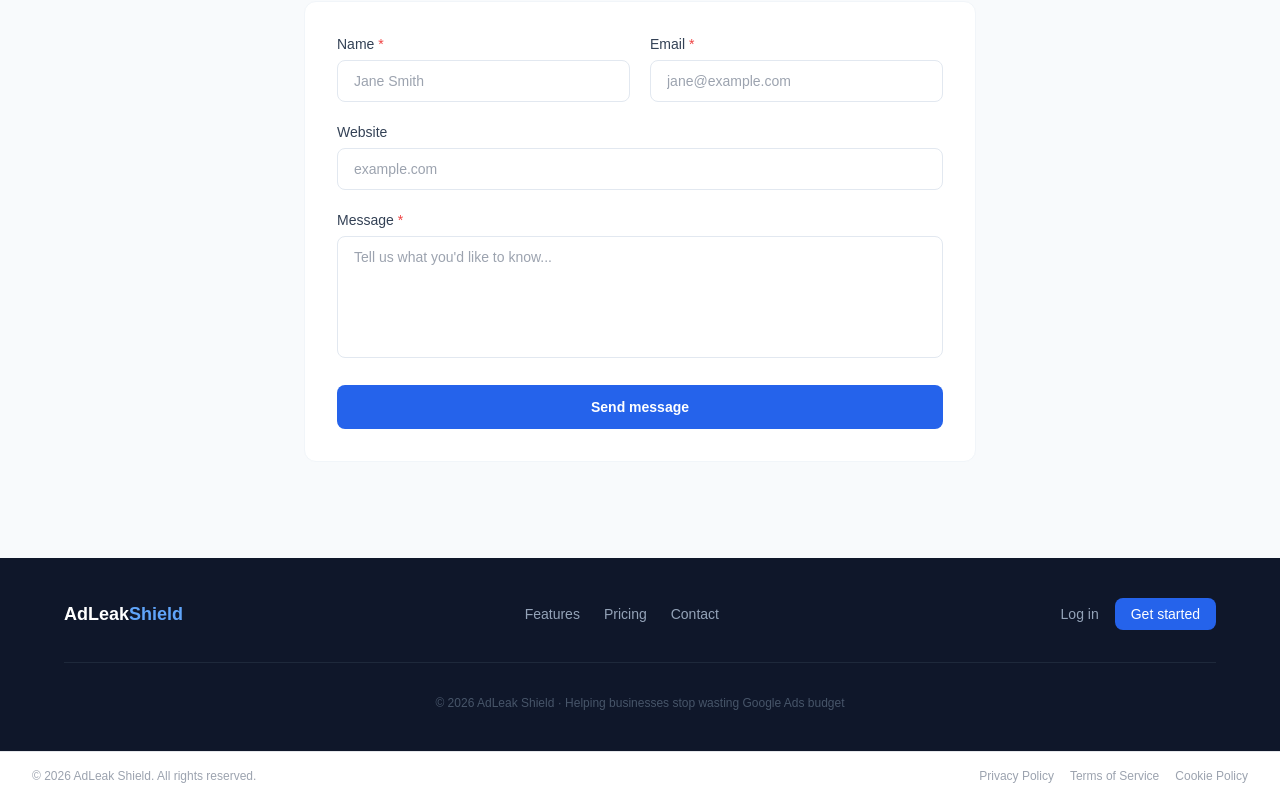
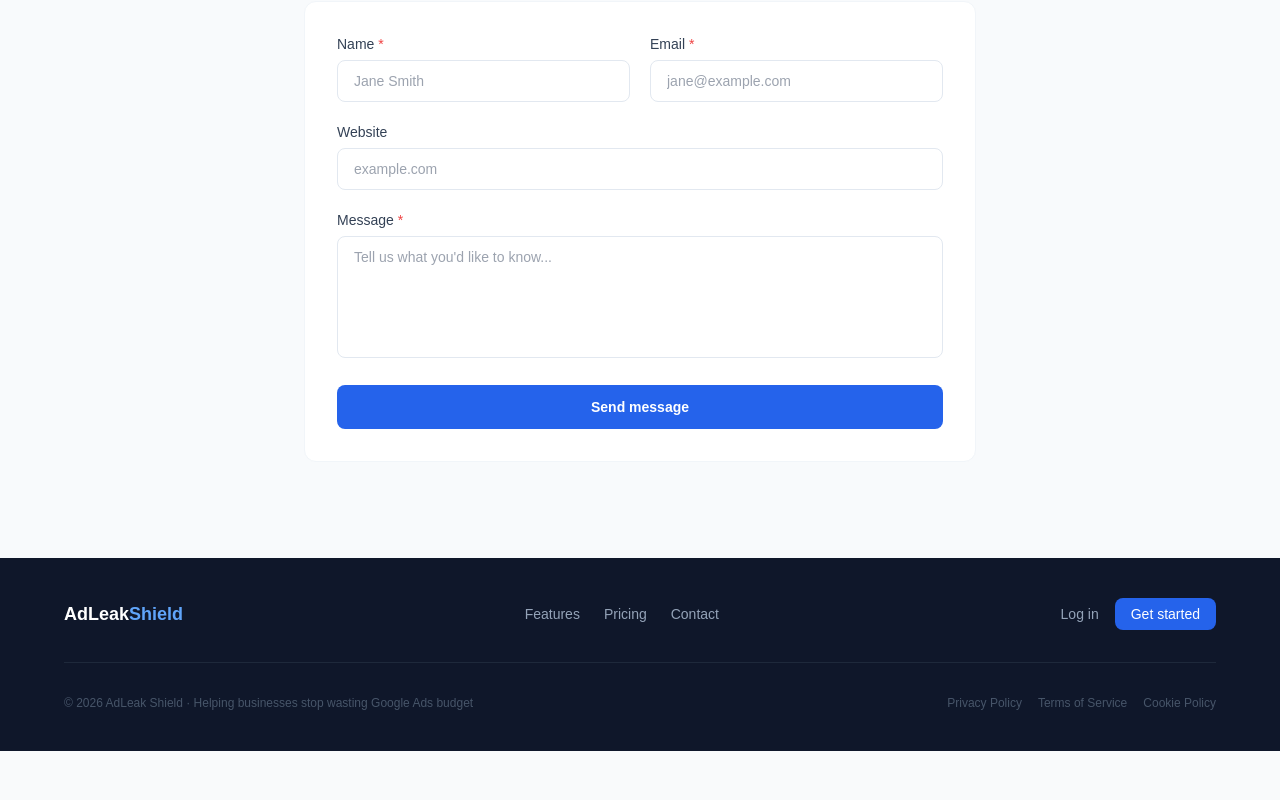
Before and after one commit to MehradHaftsavar/adleak-shield, a Next.js app: page / in a window 1280 px wide. Shown: the part 2795-3595 px from the top of the page. After the commit the page ends 3546 px from the top, so only its background shows below. Built offline with nearby package versions, Linux system fonts and the light colour scheme; no server answers.

Commit message:
footer fix v1

```diff
--- a/src/app/layout.tsx
+++ b/src/app/layout.tsx
@@ -14,7 +14,6 @@
 import type { Metadata } from "next";
 import { SessionProvider } from "next-auth/react";
 import { auth } from "@/lib/auth";
-import { LegalFooter } from "@/components/layout/LegalFooter";
 import "./globals.css";
 
 export const metadata: Metadata = {
@@ -38,10 +37,7 @@ export default async function RootLayout({
             user returns to the tab — enough to catch expired sessions without
             polling. Combined with the unauthenticated redirect in DashboardShell. */}
         <SessionProvider session={session}>
-          <div className="flex flex-col min-h-screen">
-            {children}
-            <LegalFooter />
-          </div>
+          {children}
         </SessionProvider>
       </body>
     </html>
--- a/src/app/page.tsx
+++ b/src/app/page.tsx
@@ -433,8 +433,15 @@ function Footer() {
           </Link>
         </div>
       </div>
-      <div className="max-w-6xl mx-auto mt-8 pt-8 border-t border-slate-800 text-center text-xs text-slate-600">
-        © {new Date().getFullYear()} AdLeak Shield · Helping businesses stop wasting Google Ads budget
+      <div className="max-w-6xl mx-auto mt-8 pt-8 border-t border-slate-800 text-xs text-slate-600">
+        <div className="flex flex-col sm:flex-row items-center justify-between gap-3">
+          <span>© {new Date().getFullYear()} AdLeak Shield · Helping businesses stop wasting Google Ads budget</span>
+          <nav className="flex items-center gap-4">
+            <a href="/privacy" className="hover:text-slate-400 transition-colors">Privacy Policy</a>
+            <a href="/terms"   className="hover:text-slate-400 transition-colors">Terms of Service</a>
+            <a href="/cookies" className="hover:text-slate-400 transition-colors">Cookie Policy</a>
+          </nav>
+        </div>
       </div>
     </footer>
   );
--- a/src/components/layout/dashboard-shell.tsx
+++ b/src/components/layout/dashboard-shell.tsx
@@ -19,6 +19,7 @@ import { SWRConfig } from "swr";
 import { signOut, useSession } from "next-auth/react";
 import { useRouter } from "next/navigation";
 import Link from "next/link";
+import { LegalFooter } from "@/components/layout/LegalFooter";
 
 const IMP_LABEL_COOKIE = 'als_imp_label';
 
@@ -321,6 +322,8 @@ export function DashboardShell({
       <main className="max-w-7xl mx-auto px-4 sm:px-6 lg:px-8 py-8">
         {children}
       </main>
+
+      <LegalFooter />
     </SWRConfig>
   );
 }
```
